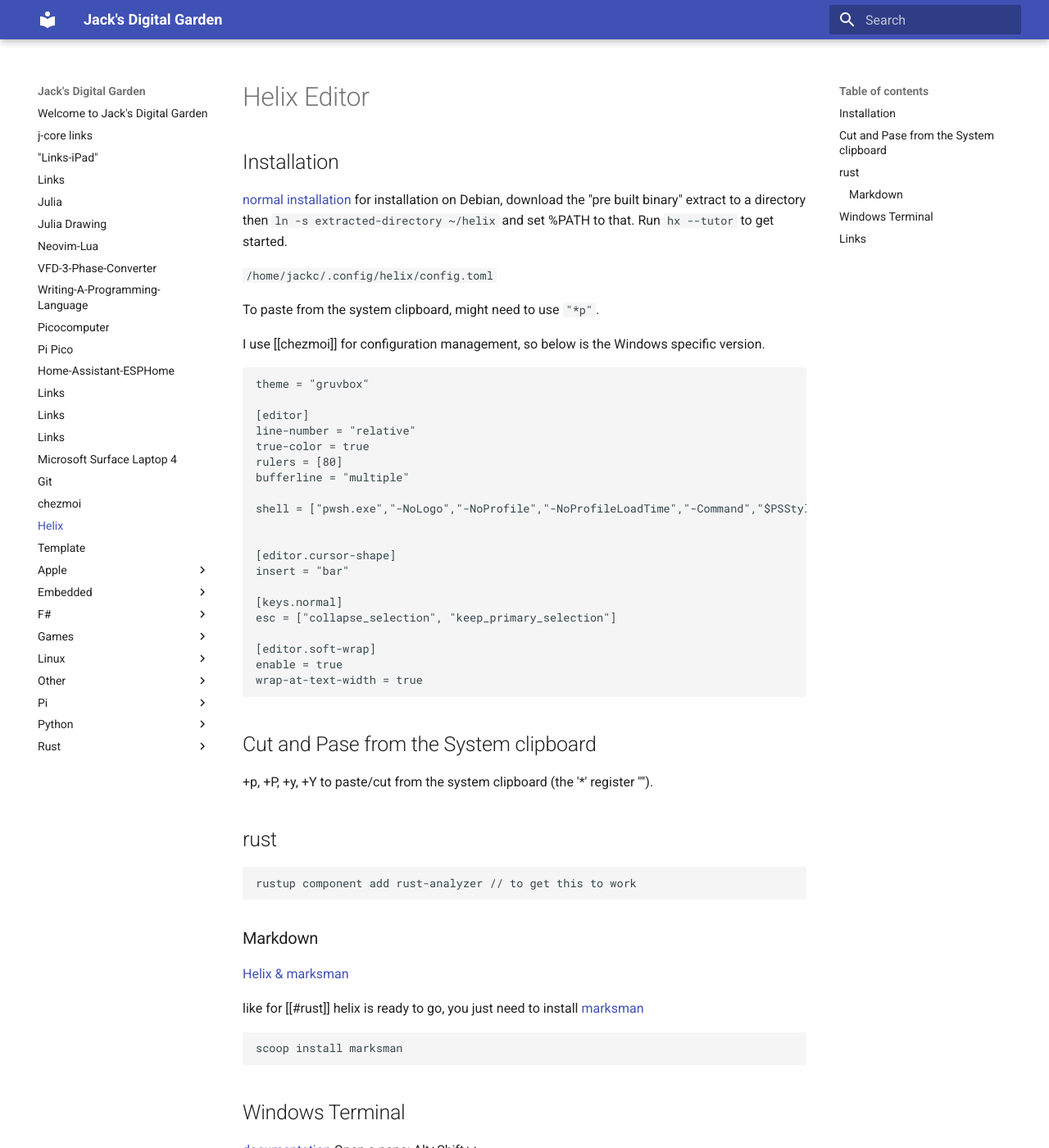
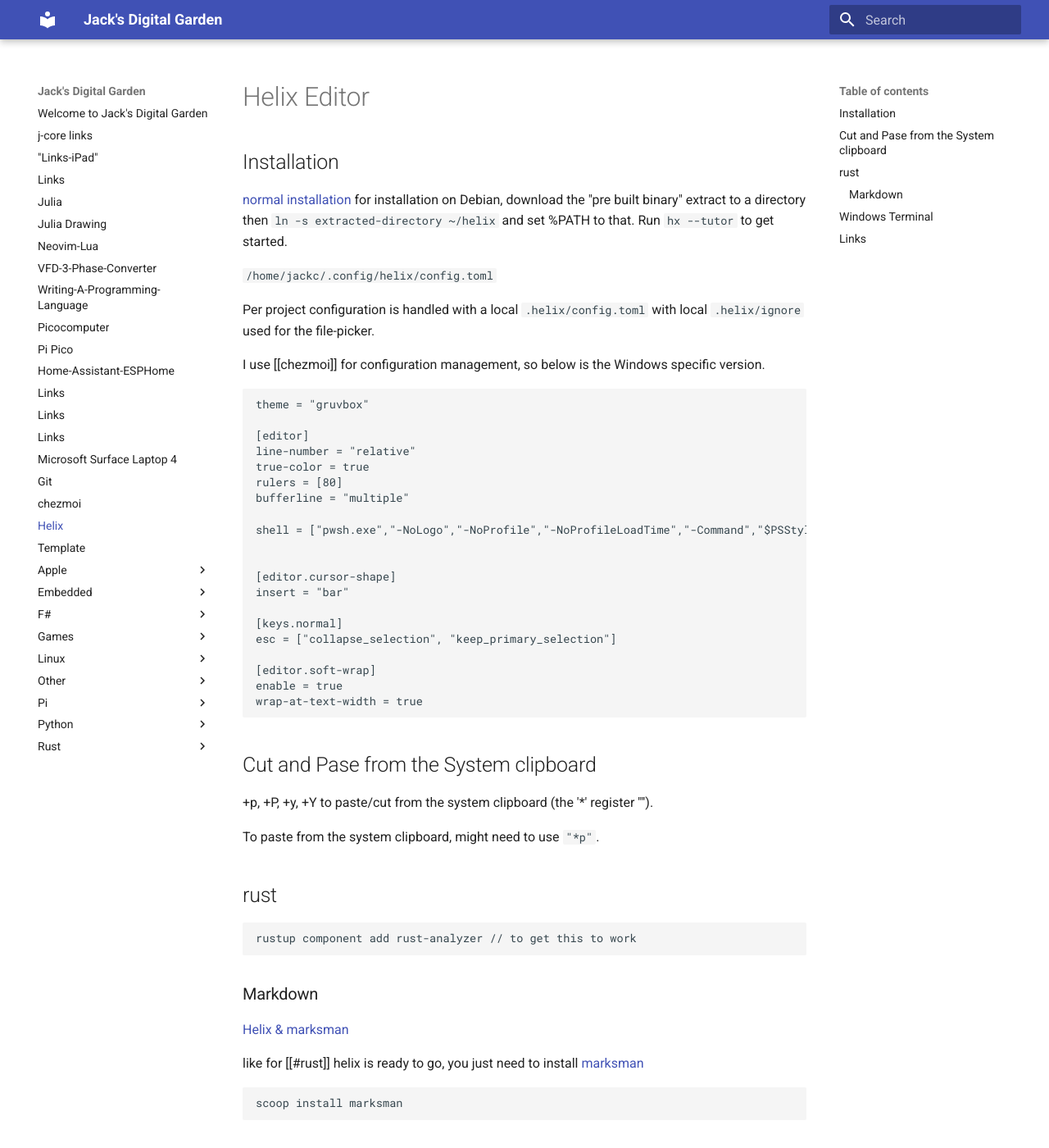
Before and after one commit to jchidley/mkdocs-material-test, an MkDocs documentation site: the page built from docs/2024-02-13-Helix.md, in a window 1280 px wide and 1400 px high. Shown: the whole window at 82% size. Built offline with MkDocs 1.6.1 and Material for MkDocs 9.7.7, drawn with Linux system fonts in a browser that asks for light colours.

Commit message:
helix line endings, file-picker changes local config notes

````diff
--- a/docs/2024-02-13-Helix.md
+++ b/docs/2024-02-13-Helix.md
@@ -14,7 +14,7 @@
 
 `/home/jackc/.config/helix/config.toml`
 
-To paste from the system clipboard, might need to use `"*p"`.
+Per project configuration is handled with a local `.helix/config.toml` with local `.helix/ignore` used for the file-picker.
 
 I use [[chezmoi]] for configuration management, so below is the Windows specific version.
 
@@ -46,6 +46,8 @@
 
 <space>+p, <space>+P, <space>+y, <space>+Y to paste/cut from the system clipboard (the '*' register '"').
 
+To paste from the system clipboard, might need to use `"*p"`.
+
 ## rust
 
 ```bash
````
Also changed, not shown: 1 other file.
